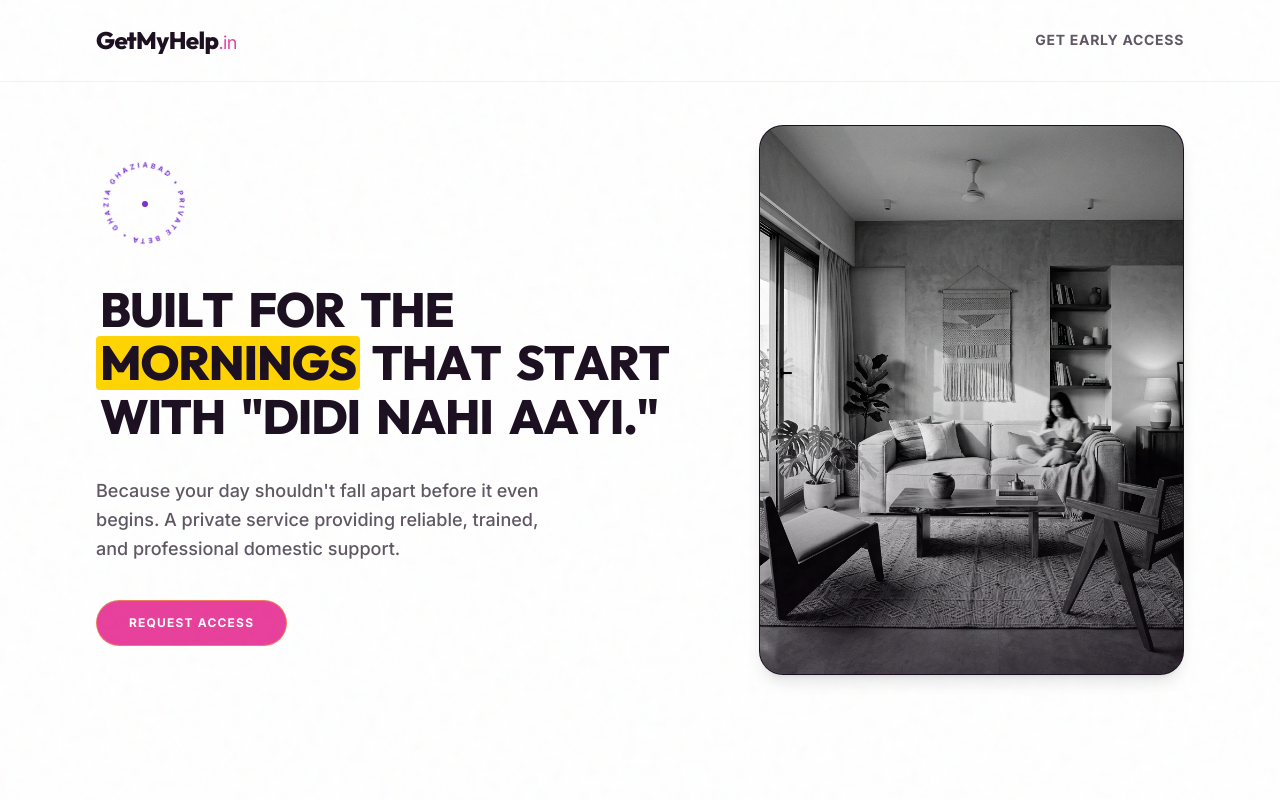
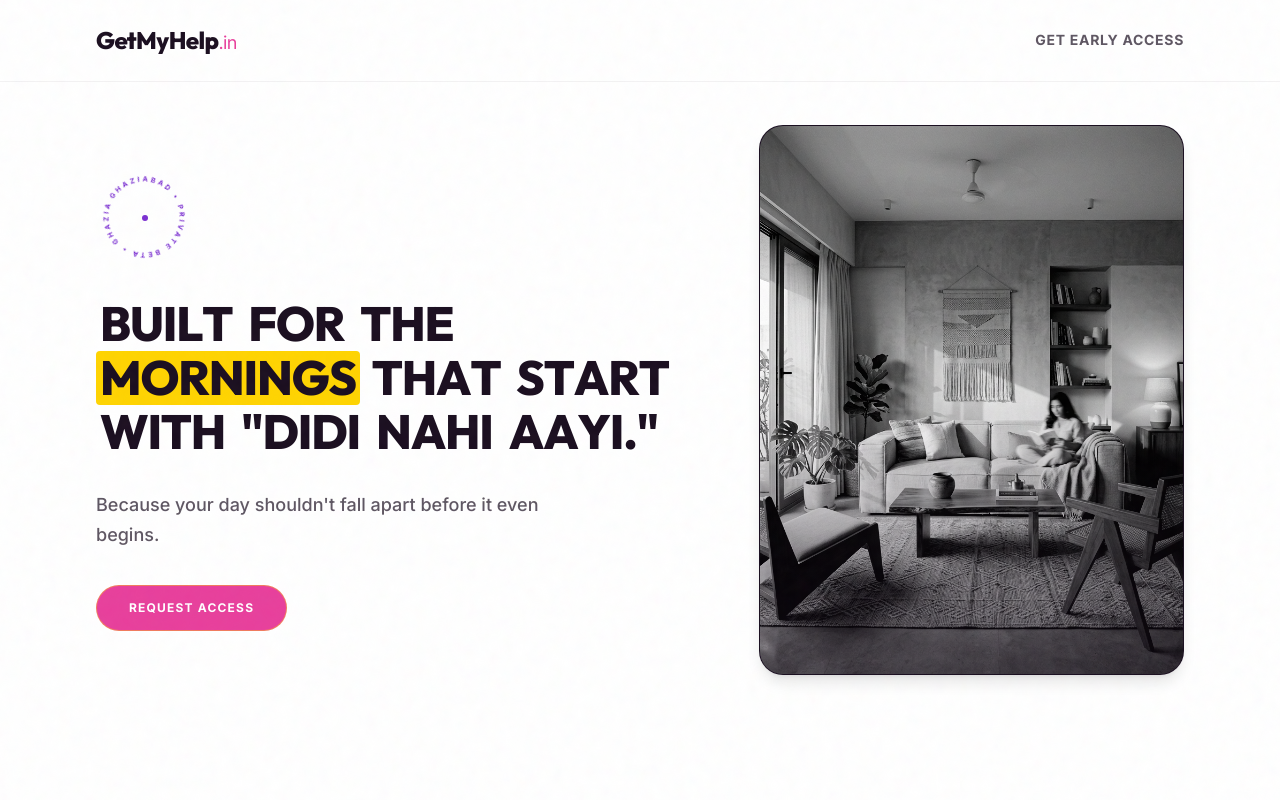
Before and after one commit to shak5hi/getmyhelweb, a Next.js app in the folder frontend/: page / in a window 1280 px wide. Shown: the top 800 px of the page. Built offline with nearby package versions, Linux system fonts and the light colour scheme.

Commit message:
design: remove redundant text from hero

```diff
--- a/frontend/src/app/page.tsx
+++ b/frontend/src/app/page.tsx
@@ -137,7 +137,7 @@ export default function Home() {
                 animate="visible"
                 className="text-[#1A0E1F]/70 text-base md:text-lg font-sans max-w-md leading-relaxed font-medium"
               >
-                Because your day shouldn't fall apart before it even begins. A private service providing reliable, trained, and professional domestic support.
+                Because your day shouldn't fall apart before it even begins.
               </motion.p>
 
               {/* CTA Button */}
```
